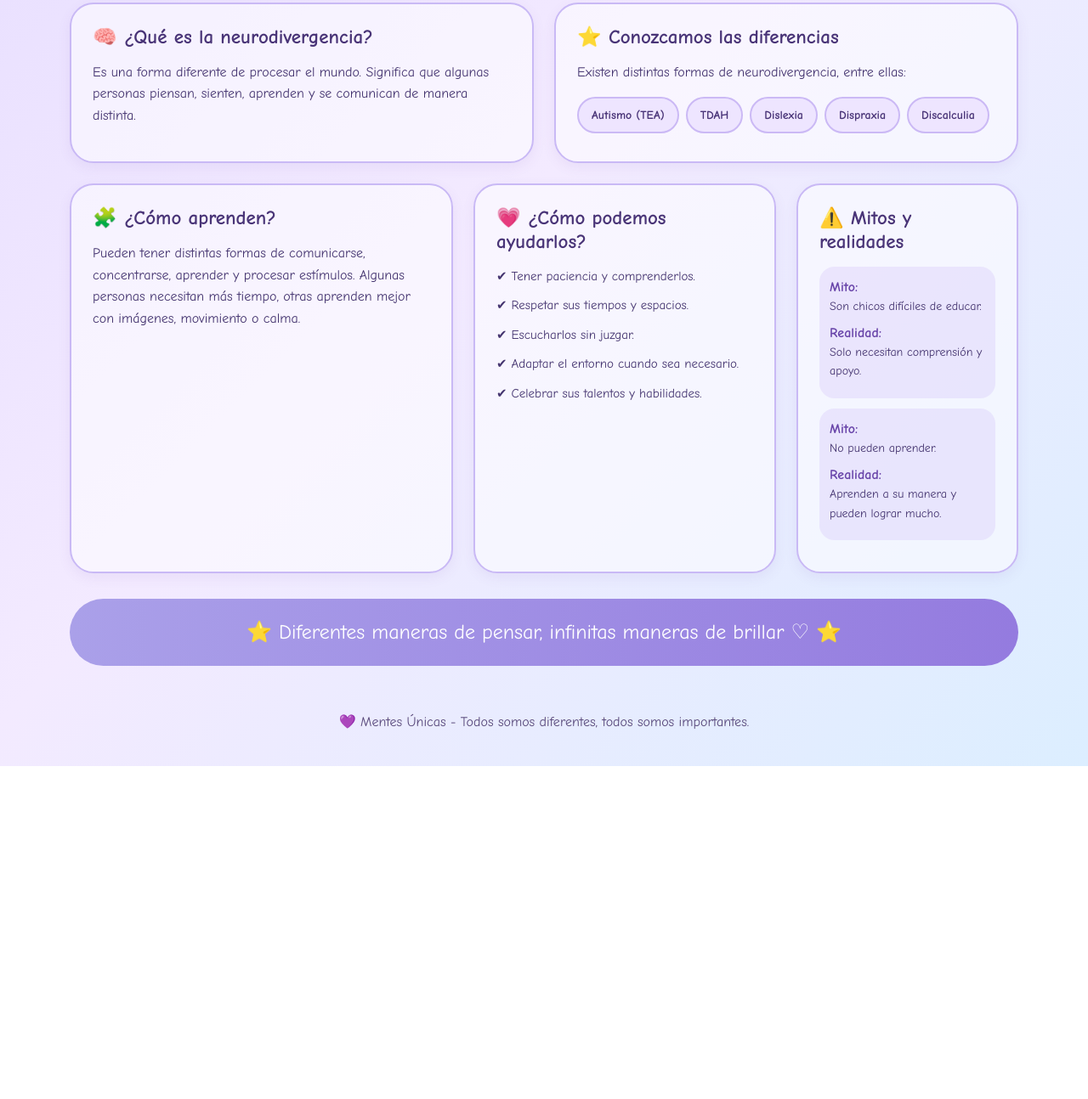
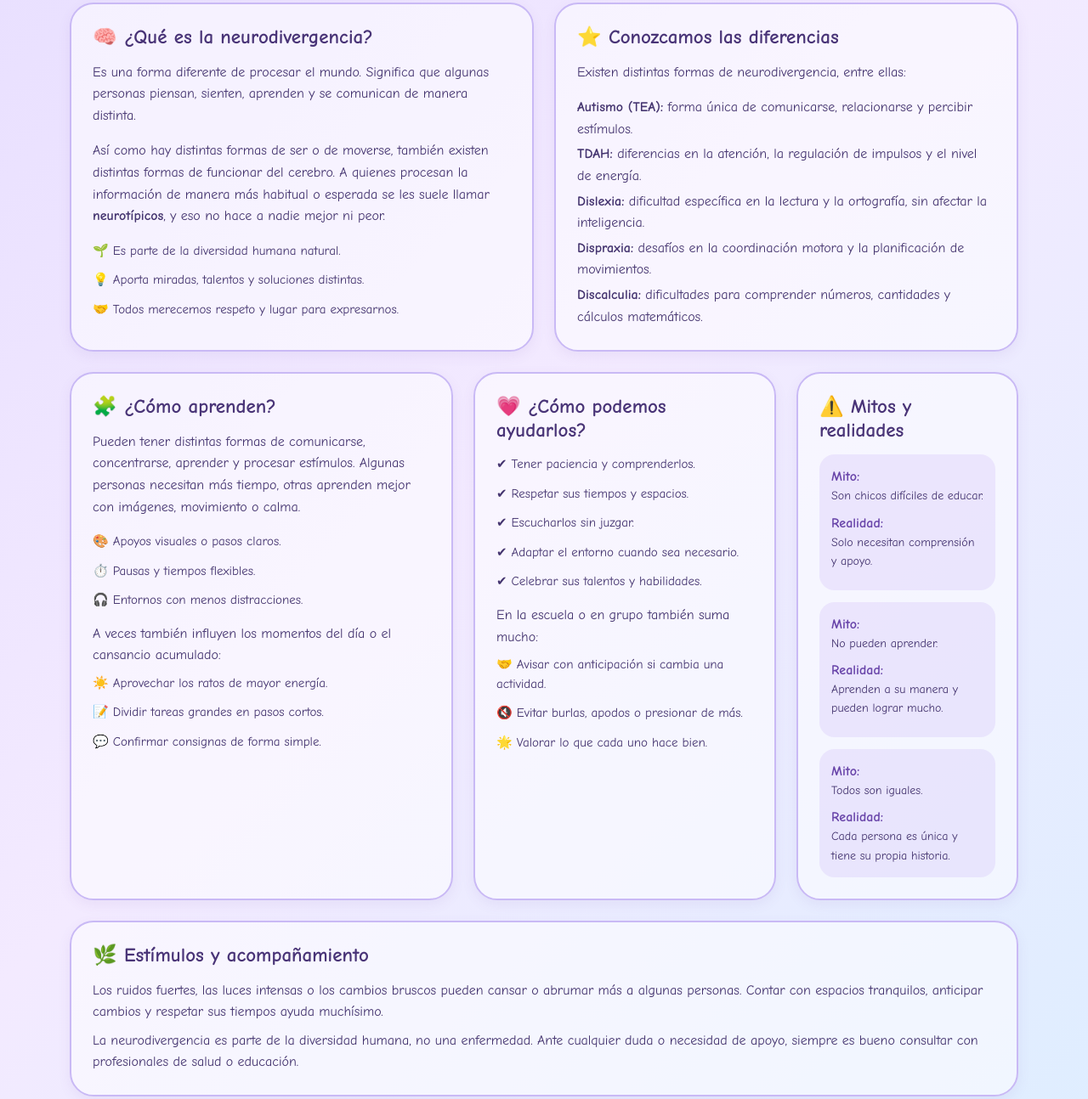
Before and after one commit to iandks2024/Chisitos, a plain HTML site: page informacion.html in a window 1280 px wide. Shown: the part 482-1776 px from the top of the page at 85% size. Before the commit the page ends 1384 px from the top, so only its background shows below. Drawn offline with nearby package versions, Linux system fonts and the light colour scheme.

Commit message:
agregue informacion

```diff
--- a/informacion.html
+++ b/informacion.html
@@ -11,11 +11,16 @@
 <body class="pagina-info">
 
     <nav class="navbar navbar-expand-lg navbar-dark">
-        <div class="container">
-            <a class="navbar-brand" href="indexPrincipal.html">
-                🧠 Mentes Únicas
+    <div class="container d-flex justify-content-between align-items-center">
+        <a class="navbar-brand" href="indexPrincipal.html">
+            🧠 Mentes Únicas
+        </a>
+        <div class="d-flex gap-2">
+            <a class="btn btn-sm btn-outline-light rounded-pill px-3" href="juegos.html">
+                🎮 Juegos
             </a>
         </div>
+    </div>
     </nav>
 
     <header class="container py-5">
@@ -53,6 +58,18 @@
                         Significa que algunas personas piensan, sienten,
                         aprenden y se comunican de manera distinta.
                     </p>
+                    <p>
+                        Así como hay distintas formas de ser o de moverse,
+                        también existen distintas formas de funcionar del cerebro.
+                        A quienes procesan la información de manera más habitual o
+                        esperada se les suele llamar <strong>neurotípicos</strong>,
+                        y eso no hace a nadie mejor ni peor.
+                    </p>
+                    <ul class="lista-ayuda mt-3 mb-0">
+                        <li>🌱 Es parte de la diversidad humana natural.</li>
+                        <li>💡 Aporta miradas, talentos y soluciones distintas.</li>
+                        <li>🤝 Todos merecemos respeto y lugar para expresarnos.</li>
+                    </ul>
                 </div>
             </div>
 
@@ -65,13 +82,13 @@
                         entre ellas:
                     </p>
 
-                    <div class="d-flex flex-wrap gap-2">
-                        <span class="etiqueta">Autismo (TEA)</span>
-                        <span class="etiqueta">TDAH</span>
-                        <span class="etiqueta">Dislexia</span>
-                        <span class="etiqueta">Dispraxia</span>
-                        <span class="etiqueta">Discalculia</span>
-                    </div>
+                    <div class="mt-3">
+                    <p class="mb-1"><strong>Autismo (TEA):</strong> forma única de comunicarse, relacionarse y percibir estímulos.</p>
+                    <p class="mb-1"><strong>TDAH:</strong> diferencias en la atención, la regulación de impulsos y el nivel de energía.</p>
+                    <p class="mb-1"><strong>Dislexia:</strong> dificultad específica en la lectura y la ortografía, sin afectar la inteligencia.</p>
+                    <p class="mb-1"><strong>Dispraxia:</strong> desafíos en la coordinación motora y la planificación de movimientos.</p>
+                    <p class="mb-0"><strong>Discalculia:</strong> dificultades para comprender números, cantidades y cálculos matemáticos.</p>
+                </div>
                 </div>
             </div>
 
@@ -82,7 +99,6 @@
             <div class="col-md-5">
                 <div class="tarjeta-info tarjeta-aprendizaje">
                     <h2>🧩 ¿Cómo aprenden?</h2>
-
                     <p>
                         Pueden tener distintas formas de comunicarse,
                         concentrarse, aprender y procesar estímulos.
@@ -90,6 +106,19 @@
                         otras aprenden mejor con imágenes,
                         movimiento o calma.
                     </p>
+                    <ul class="lista-ayuda mt-3 mb-0">
+                        <li>🎨 Apoyos visuales o pasos claros.</li>
+                        <li>⏱️ Pausas y tiempos flexibles.</li>
+                        <li>🎧 Entornos con menos distracciones.</li>
+                    </ul>
+                    <p class="mt-3 mb-2">
+                        A veces también influyen los momentos del día o el cansancio acumulado:
+                    </p>
+                    <ul class="lista-ayuda mb-0">
+                        <li>☀️ Aprovechar los ratos de mayor energía.</li>
+                        <li>📝 Dividir tareas grandes en pasos cortos.</li>
+                        <li>💬 Confirmar consignas de forma simple.</li>
+                    </ul>
                 </div>
             </div>
 
@@ -97,12 +126,20 @@
                 <div class="tarjeta-info">
                     <h2>💗 ¿Cómo podemos ayudarlos?</h2>
 
-                    <ul class="lista-ayuda">
+                    <ul class="lista-ayuda mb-3">
                         <li>✔ Tener paciencia y comprenderlos.</li>
                         <li>✔ Respetar sus tiempos y espacios.</li>
                         <li>✔ Escucharlos sin juzgar.</li>
                         <li>✔ Adaptar el entorno cuando sea necesario.</li>
                         <li>✔ Celebrar sus talentos y habilidades.</li>
+                    </ul>
+                    <p class="mb-2">
+                        En la escuela o en grupo también suma mucho:
+                    </p>
+                    <ul class="lista-ayuda mb-0">
+                        <li>🤝 Avisar con anticipación si cambia una actividad.</li>
+                        <li>🔇 Evitar burlas, apodos o presionar de más.</li>
+                        <li>🌟 Valorar lo que cada uno hace bien.</li>
                     </ul>
                 </div>
             </div>
@@ -126,9 +163,25 @@
                         <strong>Realidad:</strong>
                         <p>Aprenden a su manera y pueden lograr mucho.</p>
                     </div>
+
+                    <div class="mito mb-0">
+                        <strong>Mito:</strong>
+                        <p>Todos son iguales.</p>
+                        <strong>Realidad:</strong>
+                        <p class="mb-0">Cada persona es única y tiene su propia historia.</p>
+                    </div>
                 </div>
             </div>
+        </section>
 
+        <section class="tarjeta-info mb-4">
+            <h2>🌿 Estímulos y acompañamiento</h2>
+            <p class="mb-2">
+                Los ruidos fuertes, las luces intensas o los cambios bruscos pueden cansar o abrumar más a algunas personas. Contar con espacios tranquilos, anticipar cambios y respetar sus tiempos ayuda muchísimo.
+            </p>
+            <p class="mb-0">
+                La neurodivergencia es parte de la diversidad humana, no una enfermedad. Ante cualquier duda o necesidad de apoyo, siempre es bueno consultar con profesionales de salud o educación.
+            </p>
         </section>
 
         <section class="mensaje-final text-center">
--- a/style2.css
+++ b/style2.css
@@ -73,9 +73,9 @@ body.pagina-info {
 
 .mito {
     background: rgba(199, 177, 247, 0.25);
-    padding: 12px;
+    padding: 14px;
     border-radius: 18px;
-    margin-bottom: 12px;
+    margin-bottom: 14px;
 }
 
 .mito strong {
```
Also changed, not shown: juegos.html (+6 -1 lines).
